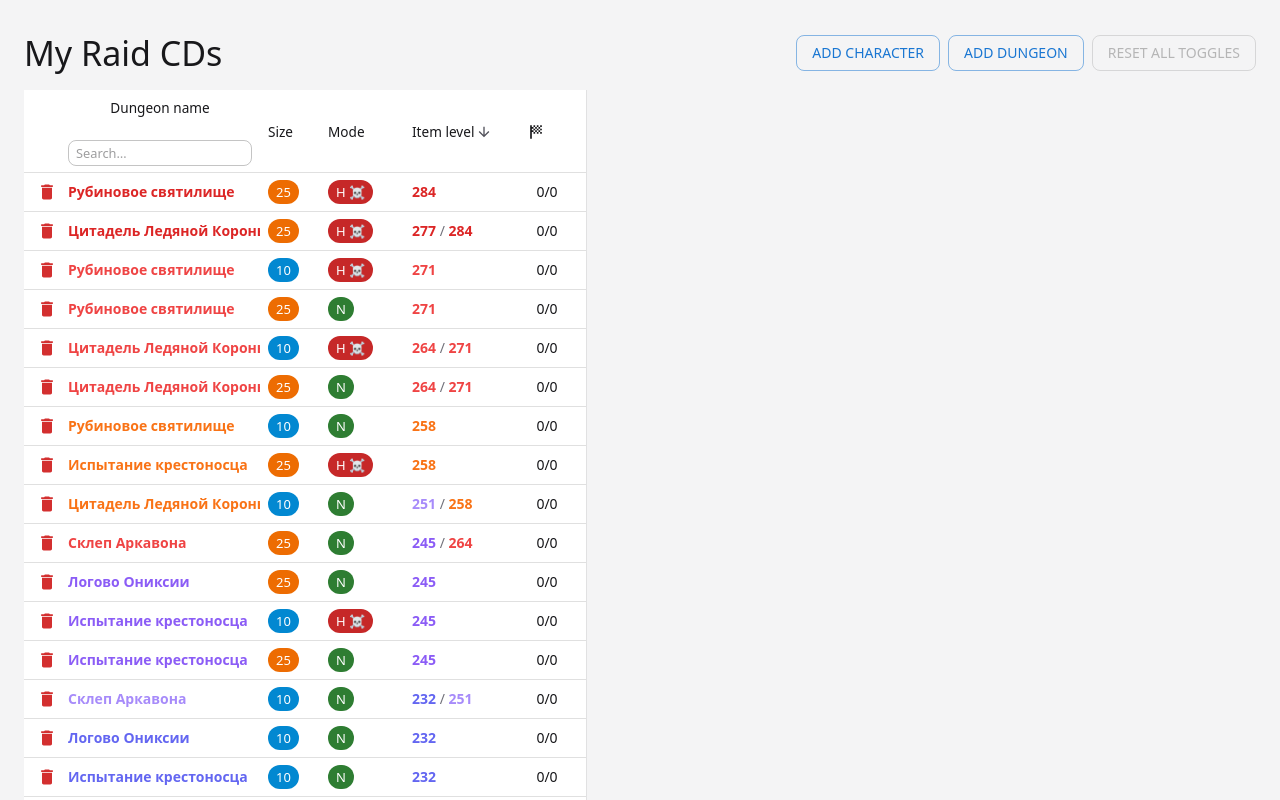
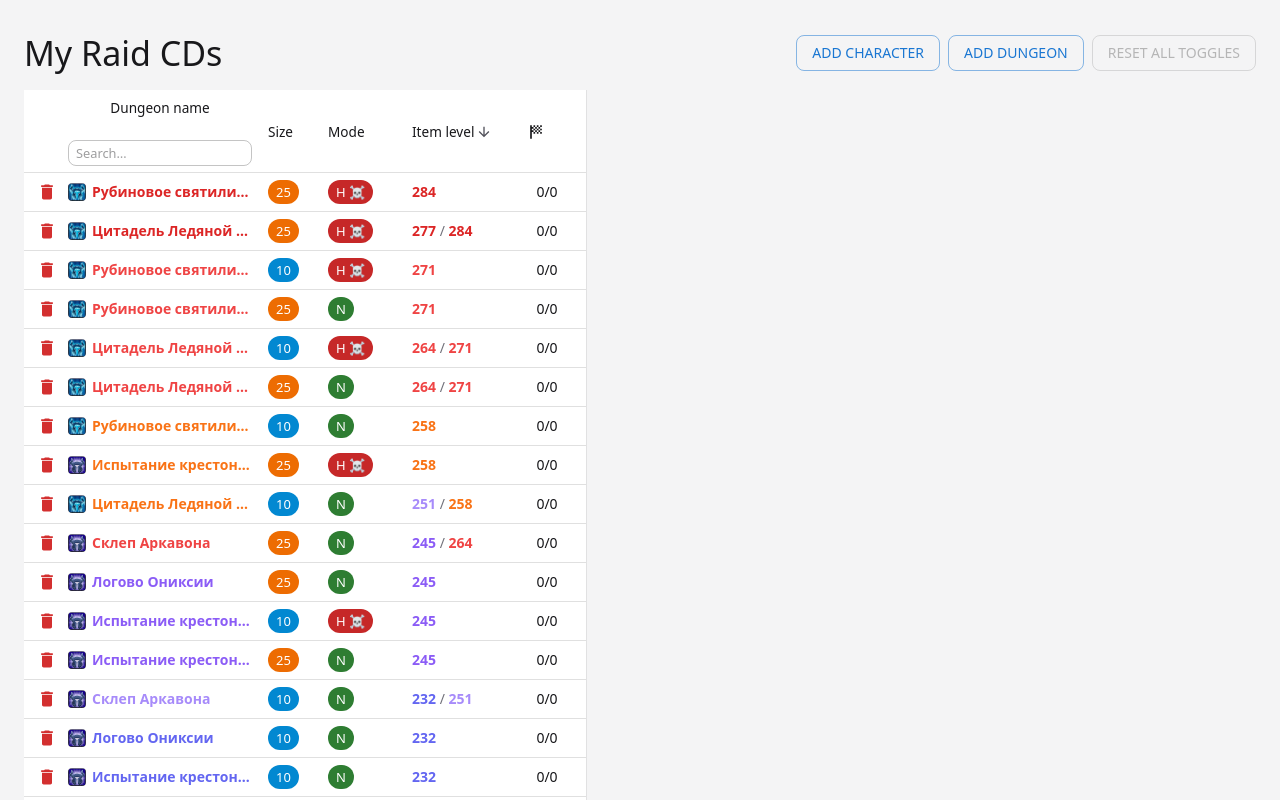
Before and after one commit to sergimax/my-raid-cds, a React (Vite) app: page / in a window 1280 px wide. Both pictures are taken after a click on the button "ADD FROM TEMPLATE". Shown: the top 800 px of the page. Built offline with nearby package versions, Linux system fonts and the light colour scheme.

Commit message:
feat(dungeons): integrate emblems into dungeon data and display in raid tracker

```diff
--- a/src/components/raid-tracker-table/dungeon-cells.tsx
+++ b/src/components/raid-tracker-table/dungeon-cells.tsx
@@ -1,10 +1,11 @@
-import { Chip, Typography } from "@mui/material";
+import { Box, Chip, Stack, Typography } from "@mui/material";
 import { DungeonDifficulty, type DungeonDifficulty as DungeonDifficultyType } from "../../types/dungeons.ts";
 import {
   dungeonNameTierClassName,
   getItemLevelTier,
   itemLevelTierClassName,
 } from "../../utils/item-level-tier.ts";
+import { emblemIcons, type EmblemKey } from "../../assets/emblems/emblem-icons.ts";
 
 type SizeChipColor = "success" | "info" | "secondary" | "warning" | "error";
 
@@ -19,20 +20,37 @@ function sizeChipColor(size: number): SizeChipColor {
 export function DungeonNameCell({
   name,
   itemLevels,
+  emblem,
 }: {
   name: string;
   itemLevels: number[];
+  emblem: EmblemKey | null;
 }) {
   const tierClass = dungeonNameTierClassName(getItemLevelTier(itemLevels));
 
   return (
+    <Stack
+      direction="row"
+      spacing={0.75}
+      sx={{ alignItems: "center", overflow: "hidden", minWidth: 0 }}
+    >
+      {emblem ? (
+        <Box
+          component="img"
+          src={emblemIcons[emblem]}
+          alt=""
+          sx={{ width: 18, height: 18, flexShrink: 0, borderRadius: "4px" }}
+        />
+      ) : null}
       <Typography
         component="span"
         variant="body2"
         className={`raid-tracker-table__dungeon-name ${tierClass}`}
+        sx={{ overflow: "hidden", textOverflow: "ellipsis", whiteSpace: "nowrap" }}
       >
         {name}
       </Typography>
+    </Stack>
   );
 }
 
@@ -75,7 +93,6 @@ export function DungeonSizeCell({ size }: { size: number }) {
       sx={{
         maxWidth: "100%",
         "& .MuiChip-label": { overflow: "hidden", textOverflow: "ellipsis" },
-        "& .MuiChip-icon": { opacity: 0.9 },
       }}
     />
   );
--- a/src/components/raid-tracker-table/index.tsx
+++ b/src/components/raid-tracker-table/index.tsx
@@ -260,6 +260,7 @@ export function RaidTrackerTable({
                     <DungeonNameCell
                       name={dungeon.name}
                       itemLevels={dungeon.itemLevel}
+                      emblem={dungeon.emblem ?? null}
                     />
                   ) : column.key === "size" ? (
                     <DungeonSizeCell size={dungeon.size} />
--- a/src/data/dungeons.ts
+++ b/src/data/dungeons.ts
@@ -1,22 +1,39 @@
+import { EmblemKey } from "../assets/emblems/emblem-icons.ts";
 import type { Dungeon } from "../types/dungeons.ts";
 import { DungeonDifficulty } from "../types/dungeons.ts";
 
-/** WotLK raids: Russian (in-game) name + English (original) name. */
+/** WotLK raids: Russian (in-game) name + English (original) name + primary emblem. */
 export const RaidNames = {
-  naxxramas: { ru: "Наксрамас", en: "Naxxramas" },
-  obsidianSanctum: { ru: "Обсидиановое святилище", en: "The Obsidian Sanctum" },
-  onyxiasLair: { ru: "Логово Ониксии", en: "Onyxia's Lair" },
-  vaultOfArchavon: { ru: "Склеп Аркавона", en: "Vault of Archavon" },
-  trialOfTheCrusader: { ru: "Испытание крестоносца", en: "Trial of the Crusader" },
-  ulduar: { ru: "Ульдуар", en: "Ulduar" },
-  icecrownCitadel: { ru: "Цитадель Ледяной Короны", en: "Icecrown Citadel" },
-  rubySanctum: { ru: "Рубиновое святилище", en: "The Ruby Sanctum" },
+  naxxramas: { ru: "Наксрамас", en: "Naxxramas", emblem: EmblemKey.TRIUMPH },
+  obsidianSanctum: {
+    ru: "Обсидиановое святилище",
+    en: "The Obsidian Sanctum",
+    emblem: EmblemKey.TRIUMPH,
+  },
+  onyxiasLair: { ru: "Логово Ониксии", en: "Onyxia's Lair", emblem: EmblemKey.TRIUMPH },
+  vaultOfArchavon: { ru: "Склеп Аркавона", en: "Vault of Archavon", emblem: EmblemKey.TRIUMPH },
+  trialOfTheCrusader: {
+    ru: "Испытание крестоносца",
+    en: "Trial of the Crusader",
+    emblem: EmblemKey.TRIUMPH,
+  },
+  ulduar: { ru: "Ульдуар", en: "Ulduar", emblem: EmblemKey.TRIUMPH },
+  icecrownCitadel: {
+    ru: "Цитадель Ледяной Короны",
+    en: "Icecrown Citadel",
+    emblem: EmblemKey.FROST,
+  },
+  rubySanctum: { ru: "Рубиновое святилище", en: "The Ruby Sanctum", emblem: EmblemKey.FROST },
 } as const;
 
 /** Lookup for English display: stored `Dungeon.name` (RU) → EN. */
 export const ruRaidNameToEn: Readonly<Record<string, string>> = Object.fromEntries(
   Object.values(RaidNames).map((pair) => [pair.ru, pair.en])
 );
+
+/** Lookup for emblem on load when older saves omit `emblem`. */
+export const ruRaidNameToEmblem: Readonly<Record<string, (typeof RaidNames)[keyof typeof RaidNames]["emblem"]>> =
+  Object.fromEntries(Object.values(RaidNames).map((pair) => [pair.ru, pair.emblem]));
 
 /** Russian name with original English in parentheses when known (template raids). */
 export function formatRaidNameRuWithEn(ruName: string): string {
@@ -27,126 +44,158 @@ export function formatRaidNameRuWithEn(ruName: string): string {
 const R = RaidNames;
 
 export const DungeonList: Array<Dungeon> = [
-  { name: R.naxxramas.ru, size: 10, itemLevel: [200], difficulty: DungeonDifficulty.NORMAL },
-  { name: R.naxxramas.ru, size: 25, itemLevel: [213], difficulty: DungeonDifficulty.NORMAL },
+  {
+    name: R.naxxramas.ru,
+    size: 10,
+    itemLevel: [200],
+    difficulty: DungeonDifficulty.NORMAL,
+    emblem: R.naxxramas.emblem,
+  },
+  {
+    name: R.naxxramas.ru,
+    size: 25,
+    itemLevel: [213],
+    difficulty: DungeonDifficulty.NORMAL,
+    emblem: R.naxxramas.emblem,
+  },
   {
     name: R.obsidianSanctum.ru,
     size: 10,
     itemLevel: [200, 213],
     difficulty: DungeonDifficulty.NORMAL,
+    emblem: R.obsidianSanctum.emblem,
   },
   {
     name: R.obsidianSanctum.ru,
     size: 25,
     itemLevel: [213, 226],
     difficulty: DungeonDifficulty.NORMAL,
+    emblem: R.obsidianSanctum.emblem,
   },
   {
     name: R.onyxiasLair.ru,
     size: 10,
     itemLevel: [232],
     difficulty: DungeonDifficulty.NORMAL,
+    emblem: R.onyxiasLair.emblem,
   },
   {
     name: R.onyxiasLair.ru,
     size: 25,
     itemLevel: [245],
     difficulty: DungeonDifficulty.NORMAL,
+    emblem: R.onyxiasLair.emblem,
   },
   {
     name: R.vaultOfArchavon.ru,
     size: 10,
     itemLevel: [232, 251],
     difficulty: DungeonDifficulty.NORMAL,
+    emblem: R.vaultOfArchavon.emblem,
   },
   {
     name: R.vaultOfArchavon.ru,
     size: 25,
     itemLevel: [245, 264],
     difficulty: DungeonDifficulty.NORMAL,
+    emblem: R.vaultOfArchavon.emblem,
   },
   {
     name: R.trialOfTheCrusader.ru,
     size: 10,
     itemLevel: [232],
     difficulty: DungeonDifficulty.NORMAL,
+    emblem: R.trialOfTheCrusader.emblem,
   },
   {
     name: R.trialOfTheCrusader.ru,
     size: 10,
     itemLevel: [245],
     difficulty: DungeonDifficulty.HEROIC,
+    emblem: R.trialOfTheCrusader.emblem,
   },
   {
     name: R.trialOfTheCrusader.ru,
     size: 25,
     itemLevel: [245],
     difficulty: DungeonDifficulty.NORMAL,
+    emblem: R.trialOfTheCrusader.emblem,
   },
   {
     name: R.trialOfTheCrusader.ru,
     size: 25,
     itemLevel: [258],
     difficulty: DungeonDifficulty.HEROIC,
+    emblem: R.trialOfTheCrusader.emblem,
   },
   {
     name: R.ulduar.ru,
     size: 10,
     itemLevel: [219, 232],
     difficulty: DungeonDifficulty.NORMAL,
+    emblem: R.ulduar.emblem,
   },
   {
     name: R.ulduar.ru,
     size: 25,
     itemLevel: [226, 239],
     difficulty: DungeonDifficulty.NORMAL,
+    emblem: R.ulduar.emblem,
   },
   {
     name: R.icecrownCitadel.ru,
     size: 10,
     itemLevel: [251, 258],
     difficulty: DungeonDifficulty.NORMAL,
+    emblem: R.icecrownCitadel.emblem,
   },
   {
     name: R.icecrownCitadel.ru,
     size: 10,
     itemLevel: [264, 271],
     difficulty: DungeonDifficulty.HEROIC,
+    emblem: R.icecrownCitadel.emblem,
   },
   {
     name: R.icecrownCitadel.ru,
     size: 25,
     itemLevel: [264, 271],
     difficulty: DungeonDifficulty.NORMAL,
+    emblem: R.icecrownCitadel.emblem,
   },
   {
     name: R.icecrownCitadel.ru,
     size: 25,
     itemLevel: [277, 284],
     difficulty: DungeonDifficulty.HEROIC,
+    emblem: R.icecrownCitadel.emblem,
   },
   {
     name: R.rubySanctum.ru,
     size: 10,
     itemLevel: [258],
     difficulty: DungeonDifficulty.NORMAL,
+    emblem: R.rubySanctum.emblem,
   },
   {
     name: R.rubySanctum.ru,
     size: 10,
     itemLevel: [271],
     difficulty: DungeonDifficulty.HEROIC,
+    emblem: R.rubySanctum.emblem,
   },
   {
     name: R.rubySanctum.ru,
     size: 25,
     itemLevel: [271],
     difficulty: DungeonDifficulty.NORMAL,
+    emblem: R.rubySanctum.emblem,
   },
   {
     name: R.rubySanctum.ru,
     size: 25,
     itemLevel: [284],
     difficulty: DungeonDifficulty.HEROIC,
+    emblem: R.rubySanctum.emblem,
   },
 ];
--- a/src/storage.ts
+++ b/src/storage.ts
@@ -1,3 +1,5 @@
+import { EmblemKey, type EmblemKey as EmblemKeyType } from "./assets/emblems/emblem-icons.ts";
+import { ruRaidNameToEmblem } from "./data/dungeons.ts";
 import { Classes, type CharacterRecord } from "./types/characters.ts";
 import {
   DungeonDifficulty,
@@ -19,10 +21,20 @@ type StoredDungeon = {
   name: string;
   size: DungeonRecord["size"];
   itemLevel: number[];
+  emblem?: string;
   /** Legacy key from older saves */
   mode?: string;
   difficulty?: string;
 };
+
+const VALID_EMBLEM_KEYS = new Set<string>(Object.values(EmblemKey));
+
+function parseStoredEmblem(stored: StoredDungeon): EmblemKeyType | undefined {
+  if (typeof stored.emblem === "string" && VALID_EMBLEM_KEYS.has(stored.emblem)) {
+    return stored.emblem as EmblemKeyType;
+  }
+  return ruRaidNameToEmblem[stored.name];
+}
 
 type StoredData = {
   characters: StoredCharacter[];
@@ -73,12 +85,14 @@ function toDungeonRecord(stored: StoredDungeon): DungeonRecord | null {
   if (!Array.isArray(stored.itemLevel) || !stored.itemLevel.every(Number.isFinite)) {
     return null;
   }
+  const emblem = parseStoredEmblem(stored);
   return {
     id: stored.id,
     name: stored.name,
     size,
     itemLevel: stored.itemLevel as number[],
     difficulty,
+    ...(emblem ? { emblem } : {}),
   };
 }
 
@@ -157,6 +171,7 @@ export function saveRaidTrackerState(
     size: dungeon.size,
     itemLevel: dungeon.itemLevel,
     difficulty: dungeon.difficulty,
+    ...(dungeon.emblem ? { emblem: dungeon.emblem } : {}),
   }));
 
   const storedToggles: Record<string, Record<string, boolean>> = {};
--- a/src/types/dungeons.ts
+++ b/src/types/dungeons.ts
@@ -1,3 +1,5 @@
+import type { EmblemKey } from "../assets/emblems/emblem-icons.ts";
+
 export const DungeonDifficulty = {
   NORMAL: "Normal",
   HEROIC: "Heroic",
@@ -14,6 +16,8 @@ export type Dungeon = {
   size: DungeonSize;
   itemLevel: Array<number>;
   difficulty: DungeonDifficulty;
+  /** WotLK emblem primarily rewarded by this raid (display only). */
+  emblem?: EmblemKey;
 };
 
 export type DungeonRecord = Dungeon & { id: string };
```
Lines whose indentation alone changed are shown as unchanged.
